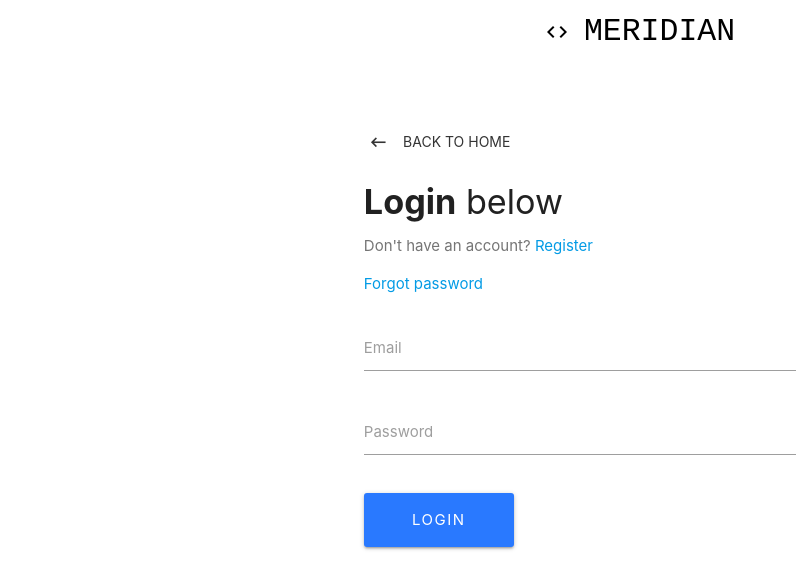
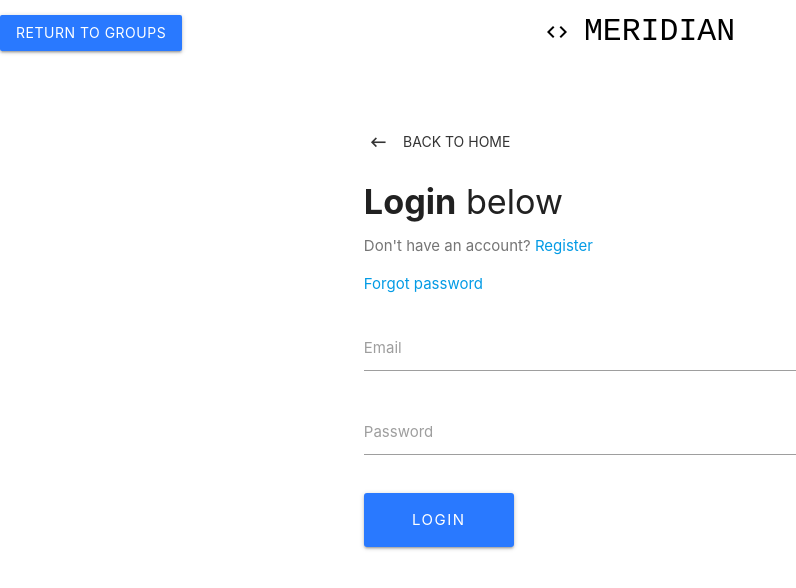
Before and after one commit to COP4331-G15/MoneyMGMT, a React (Create React App) app in the folder frontend/: page /login in a window 1280 px wide. Shown: the top 588 px of the page, without its empty margins (0-796 px from the left). Built offline with nearby package versions, Linux system fonts and the light colour scheme.

Commit message:
Add return to groups button to navbar

```diff
--- a/frontend/src/components/layout/Navbar.js
+++ b/frontend/src/components/layout/Navbar.js
@@ -1,5 +1,5 @@
 import React, { Component } from "react";
-import { Link } from "react-router-dom";
+import { Link, withRouter } from "react-router-dom";
 import { connect } from "react-redux";
 import { logoutUser } from "../../actions/authActions";
 
@@ -15,8 +15,15 @@ class Navbar extends Component {
             <div className="navbar-fixed">
                 <nav className="z-depth-0">
                     <div className="nav-wrapper white">
+                        { this.props.location.pathname.toLowerCase() === "/groups" ? null :
                         <Link
-                        to="/"
+                            to="/groups"
+                            className="btn waves-effect waves-light hoverable blue accent-3">
+                            Return to groups
+                        </Link>
+                        }
+                        <Link
+                        to="/groups"
                         style={{
                             fontFamily: "monospace"
                         }}
@@ -49,4 +56,4 @@ const mapStateToProps = state => ({
 export default connect (
     mapStateToProps,
     { logoutUser }
-)(Navbar);
+)(withRouter(Navbar));
```
